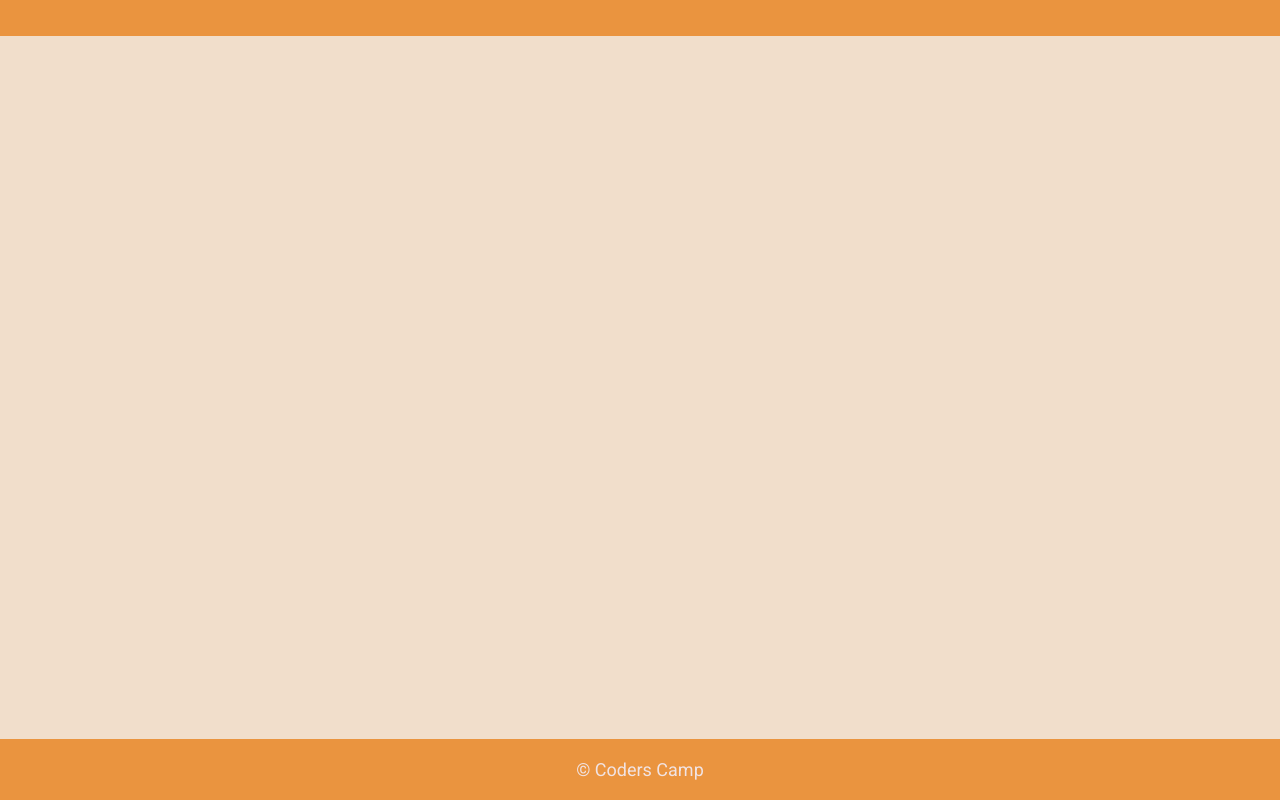
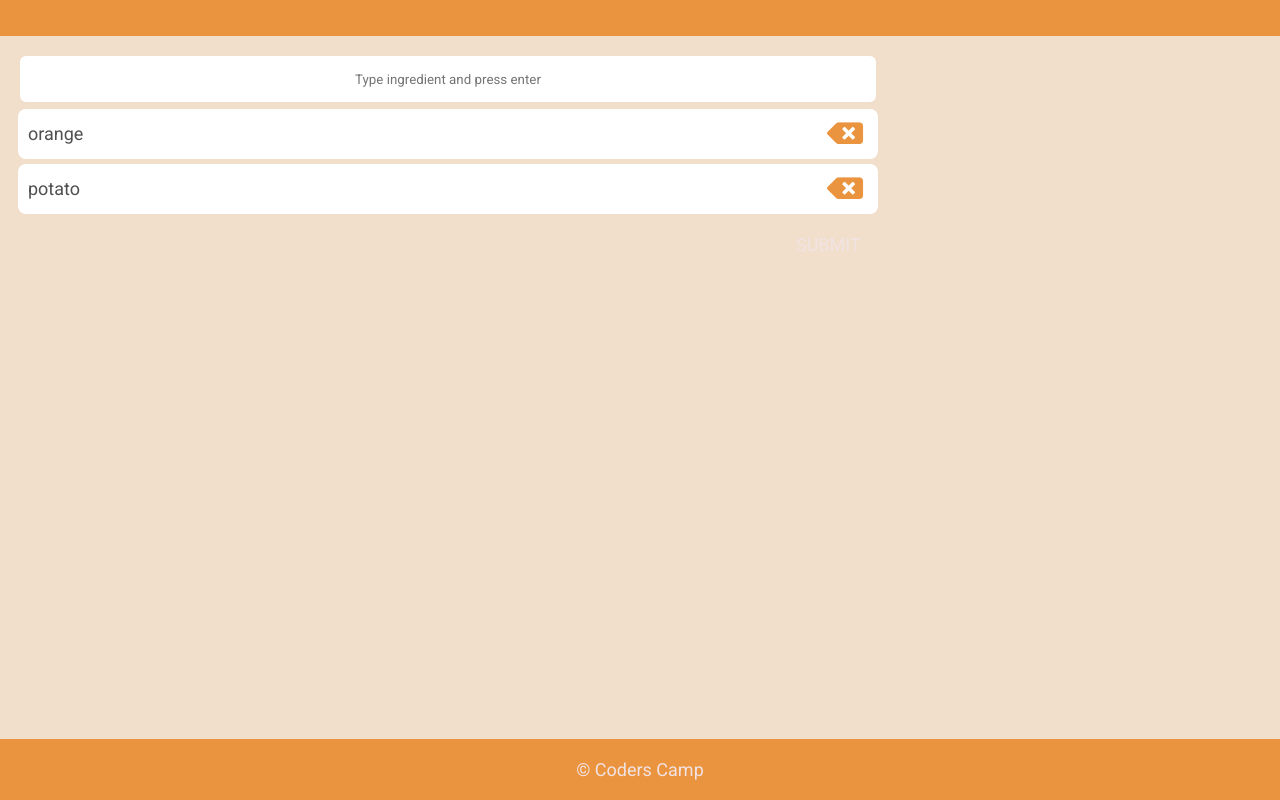
Before and after one commit to vera98d/Recipes-app, a website built with Parcel: page index.html in a window 1280 px wide. Shown: the top 800 px of the page. Built offline with nearby package versions, Linux system fonts and the light colour scheme.

Commit message:
List of ingredients (#21)
* add nati mati jako uczestnik

* creating renderRecipe function, showing input, list of ingredients and submit button

* using class instead of function

* styling in progress

* add styles and cleaning html

* removing leftover

* requested changes

* rendering list of ingredients, fixing styles

* moving CurrentRecipe to components directory

```diff
--- a/index.html
+++ b/index.html
@@ -22,7 +22,9 @@
   <body>
     <header></header>
     <main>
-      <div class="content"></div>
+      <div class="content">
+        <div id="ingredientsList"></div>
+      </div>
       <aside class="latestRecipes"></aside>
     </main>
     <footer><p>&copy; Coders Camp</p></footer>
--- a/index.js
+++ b/index.js
@@ -1,3 +1,8 @@
+import CurrentRecipe from "./src/components/CurrentRecipe.js";
+
+const recipe = new CurrentRecipe();
+recipe.render({ currentRecipe: { ingredients: ["orange", "potato"] } });
+
 class LatestRecipesComponent {
   constructor() {
     this.ref = document.querySelector(".latestRecipes");
--- /dev/null
+++ b/src/components/CurrentRecipe.js
@@ -0,0 +1,67 @@
+class CurrentRecipe {
+  constructor() {
+    this.ref = document.getElementById("ingredientsList");
+  }
+
+  addNewListElement(ingredientName) {
+    const listElement = document.createElement("li");
+    listElement.innerText = ingredientName;
+    listElement.id = ingredientName;
+    listElement.classList.add("listElement");
+    this.list.appendChild(listElement);
+    const removeButton = document.createElement("button");
+    removeButton.setAttribute("type", "button");
+    listElement.appendChild(removeButton);
+    const removeIcon = document.createElement("i");
+    removeButton.appendChild(removeIcon);
+    removeButton.classList.add("removeButton");
+    removeIcon.classList.add("fas");
+    removeIcon.classList.add("fa-backspace");
+
+    const onRemoveButtonClick = () => {
+      this.list.removeChild(listElement);
+    };
+
+    removeButton.addEventListener("click", onRemoveButtonClick);
+  }
+
+  renderInput() {
+    const input = document.createElement("input");
+    input.setAttribute("type", "text");
+    input.setAttribute("placeholder", "Type ingredient and press enter");
+    this.ref.appendChild(input);
+    input.classList.add("addIngredient");
+    const addListElement = (event) => {
+      if (event.key === "Enter") {
+        this.addNewListElement(input.value);
+        input.value = "";
+      }
+    };
+    input.addEventListener("keyup", addListElement);
+  }
+
+  renderList(ingredients) {
+    this.list = document.createElement("ul");
+    this.ref.appendChild(this.list);
+
+    ingredients.forEach((ingredient) => {
+      this.addNewListElement(ingredient);
+    });
+  }
+
+  renderSubmitButton() {
+    const submitButton = document.createElement("button");
+    submitButton.setAttribute("type", "button");
+    submitButton.innerText = "Submit";
+    submitButton.classList.add("submitButton");
+    this.ref.appendChild(submitButton);
+  }
+
+  render(props) {
+    this.renderInput();
+    this.renderList(props.currentRecipe.ingredients);
+    this.renderSubmitButton();
+  }
+}
+
+export default CurrentRecipe;
--- a/style.css
+++ b/style.css
@@ -222,3 +222,47 @@ footer {
     --basicFontSize: 18px;
   }
 }
+
+.addIngredient {
+  height: 50px;
+  width: 100%;
+  margin-bottom: 5px;
+  text-align: center;
+  border-radius: 8px;
+}
+
+.addIngredient:focus {
+  border-radius: 8px;
+  outline: none;
+}
+
+.submitButton {
+  height: 50px;
+  width: 100px;
+  border-radius: 8px;
+  margin-left: auto;
+  margin-right: 0px;
+  display: block;
+}
+
+i.fas.fa-backspace {
+  color: var(--orange);
+}
+
+.listElement {
+  border-radius: 8px;
+  margin-bottom: 5px;
+  padding: 10px;
+  background-color: white;
+  height: 50px;
+  width: 100%;
+  display: flex;
+  align-items: center;
+  justify-content: space-between;
+}
+
+.removeButton {
+  display: flex;
+  padding: 5px;
+  background-color: transparent;
+}
```
